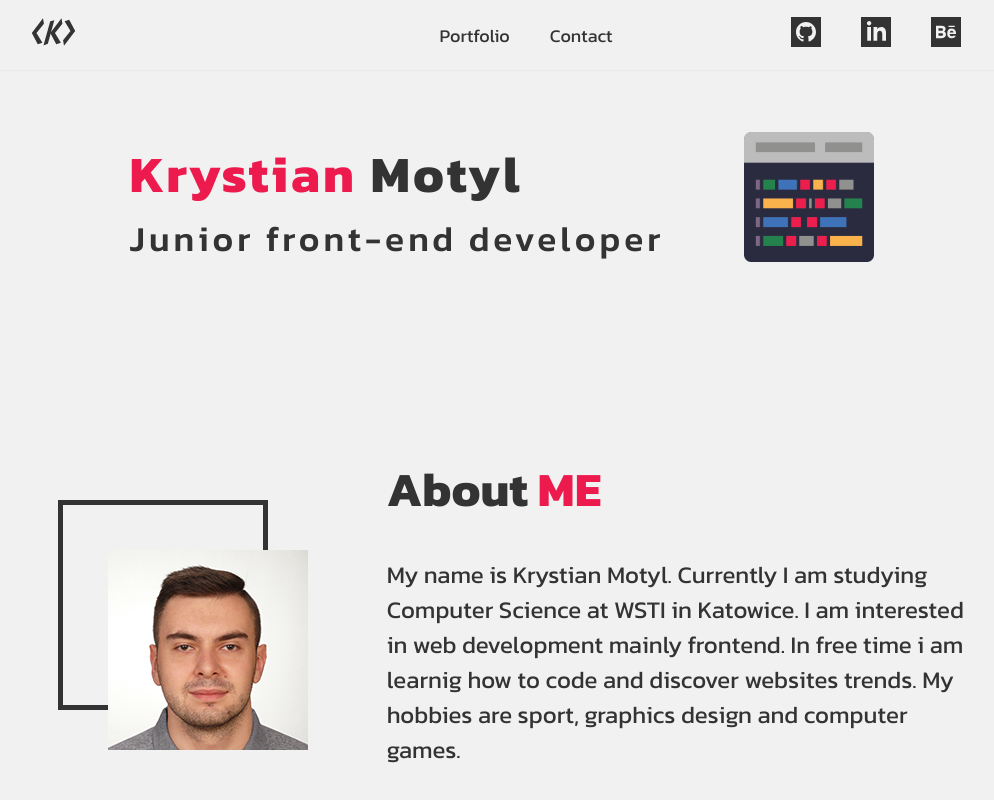
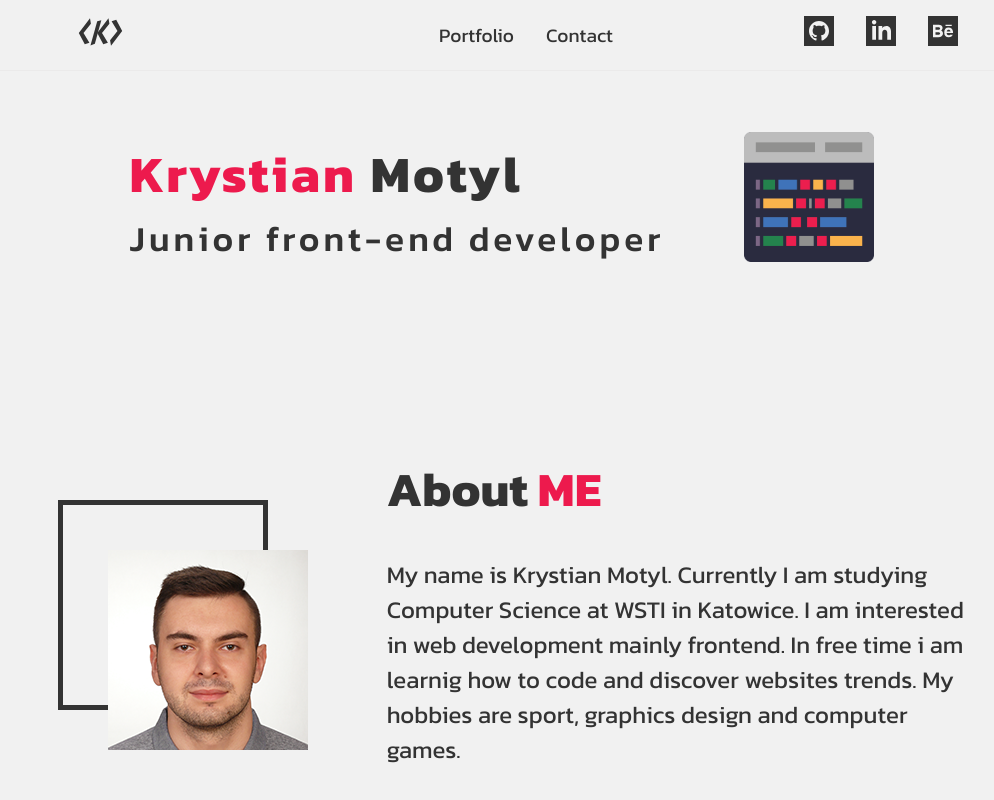
Before and after one commit to krystekswag/personal-portfolio-website, a Vue app: page / in a window 1280 px wide. Shown: the top 800 px of the page, without its empty margins (114-1108 px from the left). Built offline with nearby package versions, Linux system fonts and the light colour scheme.

Commit message:
set vue router properties

```diff
--- a/src/components/Header.vue
+++ b/src/components/Header.vue
@@ -3,7 +3,7 @@
         <div class="container">
             <div class="logo-wrapper">
                 <a href="#">
-                    <svg version="1.1" id="logo" xmlns="http://www.w3.org/2000/svg" xmlns:xlink="http://www.w3.org/1999/xlink" x="0px" y="0px"
+                    <svg version="1.1" id="logo" alt="logo" xmlns="http://www.w3.org/2000/svg" xmlns:xlink="http://www.w3.org/1999/xlink" x="0px" y="0px"
                         viewBox="0 0 400 252.04" style="enable-background:new 0 0 400 252.04;" xml:space="preserve">
                     <g>
                         <polyline class="st0" points="266.6,223.32 224.89,236.79 171.09,135.92 271.87,1.31 280.16,52.04 213.48,134.54 	"/>
@@ -16,8 +16,8 @@
             </div>
             <div class="nav-wrapper" id="navigation">
                 <ul>
-                    <li><a href="#portfolio" class="nav-link">Portfolio</a></li>
-                    <li><a href="#contact" class="nav-link">Contact</a></li>
+                    <li><router-link class="nav-link" :to="{ name: 'Portfolio', path: '/', hash: '#portfolio' }">Portfolio</router-link></li>
+                    <li><router-link class="nav-link" :to="{ name: 'Contact', path: '/', hash: '#contact' }">Contact</router-link></li>
                 </ul>
             </div>
             <div class="social-wrapper">
@@ -116,7 +116,7 @@
         width: calc(100% / 3);
     }
     .logo-wrapper a{
-        margin-left: 35%;
+        margin-left: 12rem;
     }
     .nav-wrapper{
         display: inline-block;
@@ -129,16 +129,19 @@
     }
     .social-wrapper ul{
         float: right;
-        margin-right: 35%;
+        margin-right: 12rem;
+    }
+    .nav-wrapper ul, .social-wrapper ul{
+        padding: 0;
     }
     .nav-wrapper ul li, .social-wrapper ul li{
         display: inline;
-        padding: 5px 20px;
+        padding: 1rem 1rem;
     }
     .nav-wrapper ul li a, .social-wrapper ul li a{
         text-decoration: none;
         color: #333333;
-        font-size: 18px;
+        font-size: 1.2rem;
     }
     .social-wrapper{
         display: inline-block;
@@ -149,19 +152,19 @@
         height: 30px;
         width: 30px;
     }
-    .hamburger{
+    .hamburger, #hamburger{
         display: none;
     }
     @media only screen and (max-width: 1250px){
         .nav-wrapper ul li, .social-wrapper ul li{
-            padding: 5px 7px;
+            padding: 5rem .4rem;
         }
         .logo-wrapper a{
-            margin-left: 20%;
+            margin-left: 5rem;
         }
         .social-wrapper ul{
             float: right;
-            margin-right: 20%;
+            margin-right: 5rem;
         }
     }
     @media only screen and (max-width: 705px){
@@ -178,7 +181,7 @@
             float: right;
             margin-right: 20%;
         }
-        .hamburger{
+        .hamburger, #hamburger{
             display: block;
         }
         #mobile-hamburger{
@@ -196,7 +199,7 @@
         }
         .nav-wrapper ul li a{
             color: #f1f1f1;
-            font-size: 22px;
+            font-size: 1.4rem;
         }
         .nav-wrapper ul{
             padding: 0;
@@ -206,6 +209,7 @@
         }
         .nav-wrapper ul li, .social-wrapper ul li{
             display: block;
+            padding: .4rem;
         }
         @keyframes displayContent{
             0%{
--- a/src/router/index.js
+++ b/src/router/index.js
@@ -1,16 +1,46 @@
-import { createRouter, createWebHashHistory } from 'vue-router';
+import { createRouter, createWebHistory } from 'vue-router';
 import NotFoundComponent from '@/404.vue';
+import App from '@/App.vue';
+import Portfolio from '@/views/Portfolio.vue';
+import Contact from '@/views/Contact.vue';
 
 
 const router = createRouter({
-  history: createWebHashHistory(),
+  history: createWebHistory(),
   routes: [
     {
       path: '/:catchAll(.*)',
       component: NotFoundComponent,
       name: 'NotFound'
+    },
+    {
+      path: '/',
+      component: App,
+      name: 'MainApp'
+    },
+    {
+      path: '/',
+      component: Portfolio,
+      name: 'Portfolio'
+    },
+    {
+      path: '/',
+      component: Contact,
+      name: 'Contact'
     }
-  ]
+  ],
+  scrollBehavior (to) {
+    if (to.hash) {
+      return window.scrollTo({
+        top: document.querySelector(to.hash).offsetTop - 70,
+        behavior: 'smooth'
+      })
+    } else {
+      return {
+        x: 0, y: 0
+      }
+    }
+  }
 })
 
 export default router
```
